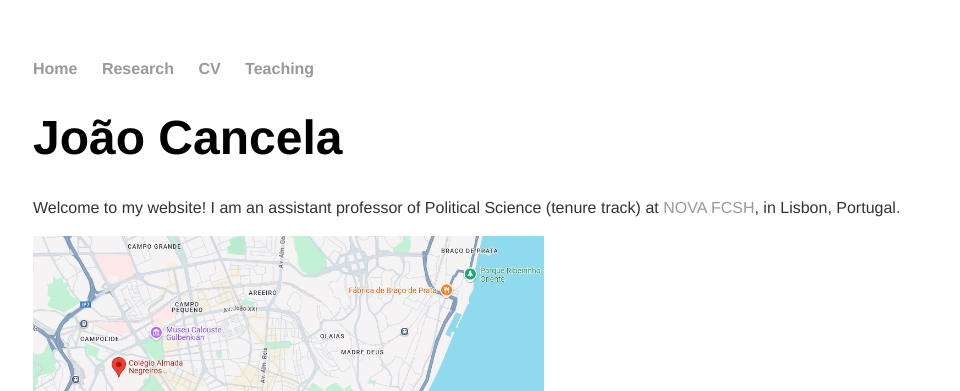
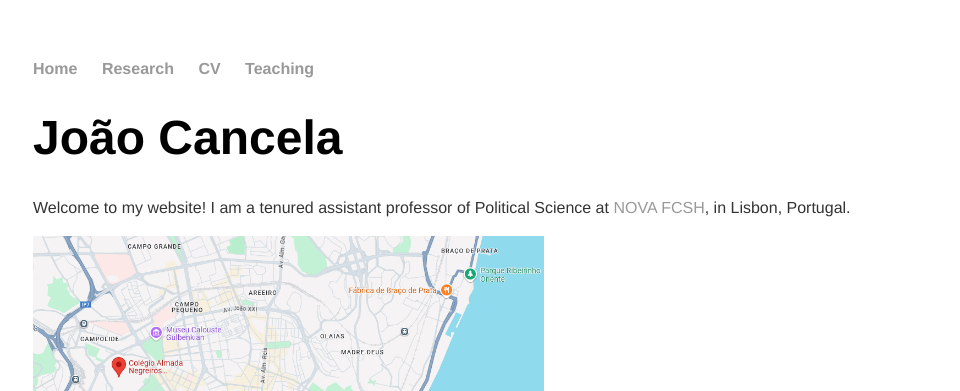
Before and after one commit to joaocancela/joaocancela.github.io, a Jekyll site: the page built from index.html, in a window 1280 px wide. Shown: the top 391 px of the page, without its empty margins (159-1119 px from the left). Built offline with Jekyll 4.4.1, drawn with Linux system fonts in a browser that asks for light colours.

Commit message:
Update index.html

```diff
--- a/index.html
+++ b/index.html
@@ -4,7 +4,7 @@ title: João Cancela
 ---
 <div class="blurb">
 	<h1>João Cancela</h1>
-	<p>Welcome to my website! I am an assistant professor of Political Science (tenure track) at <a href= "https://www.fcsh.unl.pt/">NOVA FCSH</a>, in Lisbon, Portugal.
+	<p>Welcome to my website! I am a tenured assistant professor of Political Science at <a href= "https://www.fcsh.unl.pt/">NOVA FCSH</a>, in Lisbon, Portugal.
 
 	<p><img src="map_fcsh.png" alt="map location of NOVA FCSH", width = "511"></p>
 
```
